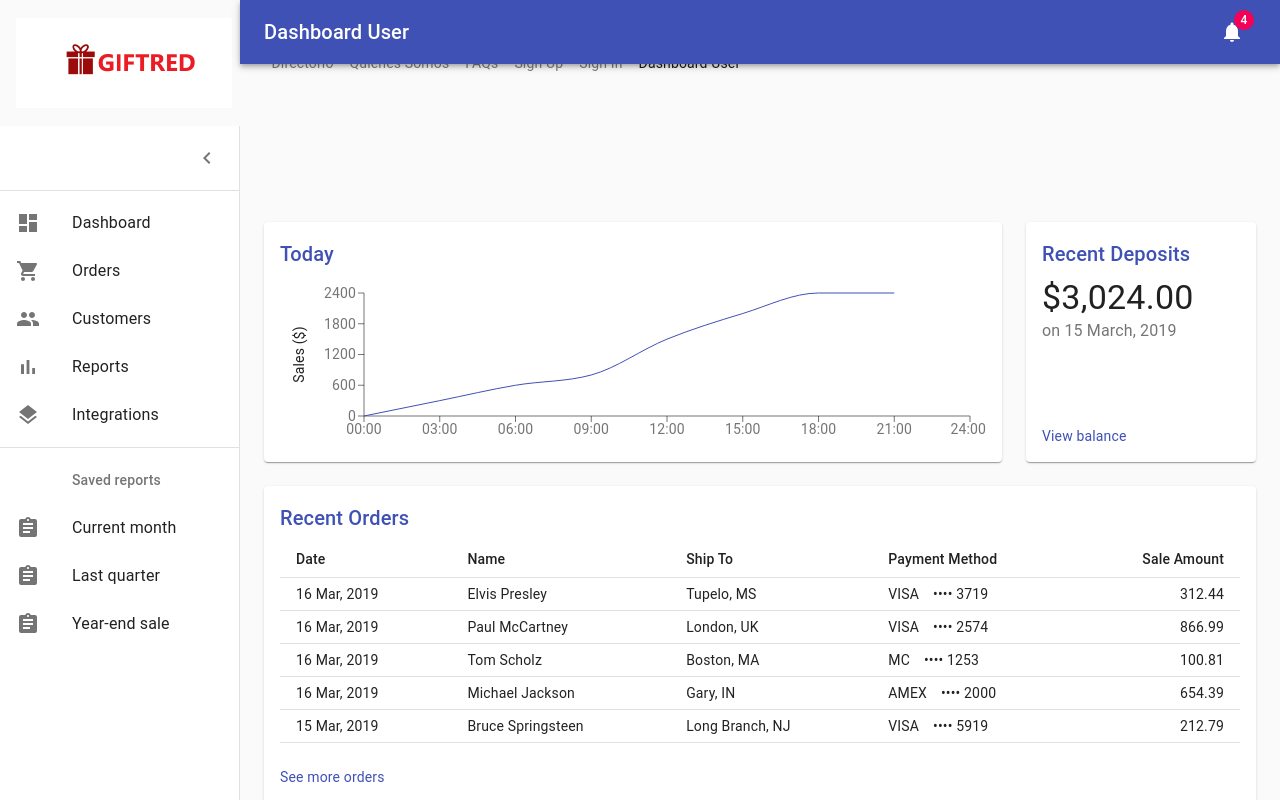
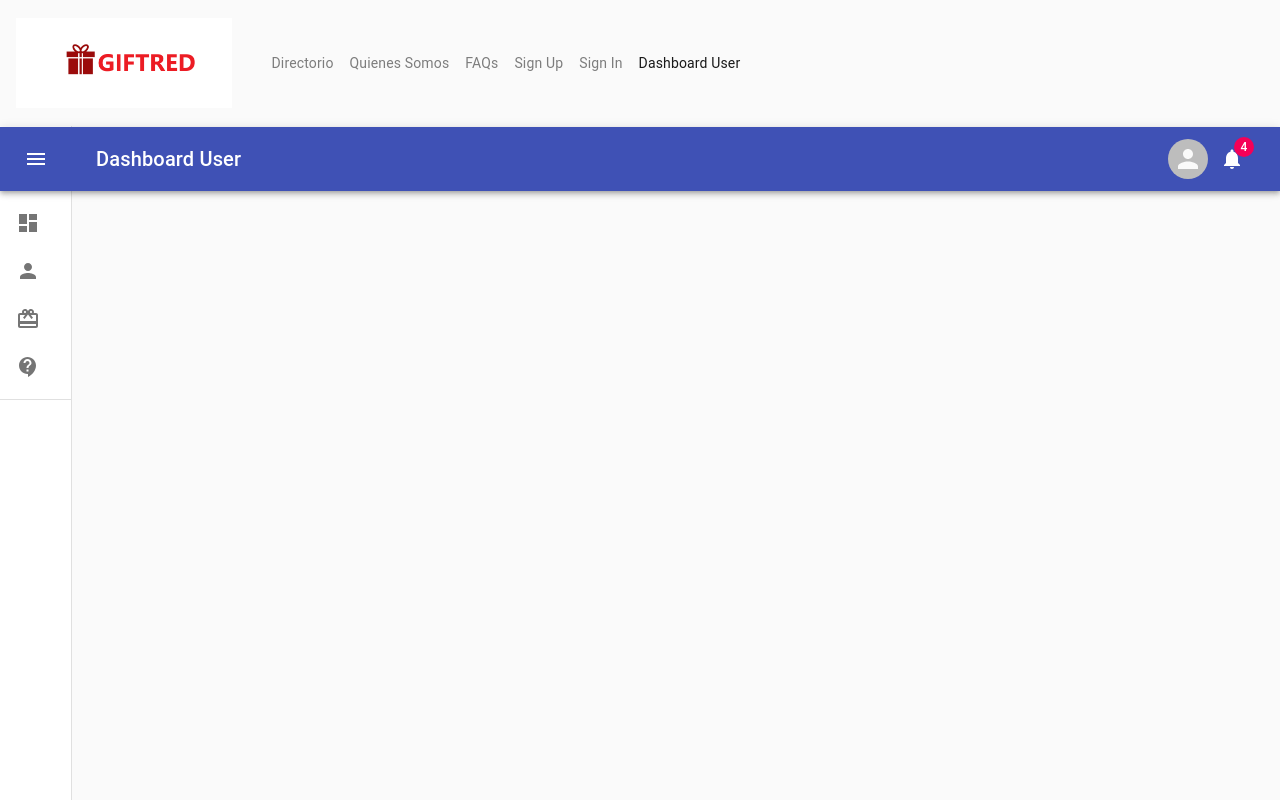
Before and after one commit to ricardoromeroa/GIFTRED, a React (Create React App) app: page /dashboard-user in a window 1280 px wide. Shown: the top 800 px of the page. Built offline with nearby package versions, Linux system fonts and the light colour scheme.

Commit message:
Update Dashboard User Template - Step 3

```diff
--- a/package.json
+++ b/package.json
@@ -19,6 +19,7 @@
     "chart.js": "^2.9.3",
     "date-fns": "^2.14.0",
     "moment": "^2.26.0",
+    "query-string": "^6.13.1",
     "react": "^16.13.1",
     "react-chartjs-2": "^2.9.0",
     "react-dom": "^16.13.1",
--- /dev/null
+++ b/src/components/DashboardUser/CardData.js
@@ -0,0 +1,33 @@
+import React, { useState, useEffect } from 'react';
+import axios from 'axios';
+
+import CardDetails from './CardDetails';
+
+export default function CardData() {
+
+  // Temporalmente datos desde SWAPI
+  const [massUser, setMassUser] = useState('');
+  const [nameUser, setNameUser] = useState('');
+  const [genderUser, setGenderUser] = useState('');
+
+  // Temporalmente datos desde SWAPI
+ useEffect(() => {
+  axios.get('https://swapi.dev/api/people/1')
+  .then((res) => {
+
+    setNameUser(res.data.name);
+    setGenderUser(res.data.gender);
+    setMassUser(res.data.mass);
+  })
+  .catch((error) => console.log(error));
+ },[])
+
+  // Temporalmente datos desde SWAPI
+    return(
+        <CardDetails
+                name={nameUser}
+                gender={genderUser}
+                mass={massUser}
+                />
+    )
+}
--- /dev/null
+++ b/src/components/DashboardUser/CardDetails.js
@@ -0,0 +1,40 @@
+import React from 'react';
+import Typography from '@material-ui/core/Typography';
+import Title from './Title';
+import Link from '@material-ui/core/Link';
+import { makeStyles } from '@material-ui/core/styles';
+
+function preventDefault(event) {
+    event.preventDefault();
+  }
+
+const useStyles = makeStyles({
+    depositContext: {
+      flex: 1,
+    },
+  });
+
+
+const UserDetails = (props) =>{
+  const classes = useStyles();
+
+  // Temporalmente datos desde SWAPI
+    return (
+        <React.Fragment>
+        <Title>{props.name}</Title>
+        <Typography component="p" variant="h4">
+             Gender: {props.gender}
+        </Typography>
+            <Typography color="textSecondary" className={classes.depositContext}>
+              Mass: {props.mass} Kg
+            </Typography>
+            <div>
+              <Link color="primary" href="#" onClick={preventDefault}>
+                View balance
+              </Link>
+            </div>
+        </React.Fragment>
+    )
+};
+
+export default UserDetails;
--- a/src/components/DashboardUser/DashboardUser.js
+++ b/src/components/DashboardUser/DashboardUser.js
@@ -1,9 +1,9 @@
 import React from 'react';
+import { Link as RouterLink, Redirect } from 'react-router-dom';
 import clsx from 'clsx';
 import { makeStyles } from '@material-ui/core/styles';
 import CssBaseline from '@material-ui/core/CssBaseline';
 import Drawer from '@material-ui/core/Drawer';
-import Box from '@material-ui/core/Box';
 import AppBar from '@material-ui/core/AppBar';
 import Toolbar from '@material-ui/core/Toolbar';
 import List from '@material-ui/core/List';
@@ -14,26 +14,62 @@ import Badge from '@material-ui/core/Badge';
 import Container from '@material-ui/core/Container';
 import Grid from '@material-ui/core/Grid';
 import Paper from '@material-ui/core/Paper';
-import Link from '@material-ui/core/Link';
 import MenuIcon from '@material-ui/icons/Menu';
 import ChevronLeftIcon from '@material-ui/icons/ChevronLeft';
 import NotificationsIcon from '@material-ui/icons/Notifications';
-import { mainListItems, secondaryListItems } from './ListItems';
-import Chart from './Chart';
-import Deposits from './Deposits';
-import Orders from './Orders';
+import { mainListItems } from './ListItems';
+import { Avatar } from '@material-ui/core';
 
-function Copyright() {
-  return (
-    <Typography variant="body2" color="textSecondary" align="center">
-      {'Copyright © '}
-      <Link color="inherit" href="https://material-ui.com/">
-        Your Website
-      </Link>{' '}
-      {new Date().getFullYear()}
-      {'.'}
-    </Typography>
-  );
+// Contenido del dashboard
+import PanelData from './PanelData';
+import UserData from './UserData';
+import CardData from './CardData';
+
+
+function GetContent(url) {
+
+  const classes = useStyles();
+  const fixedHeightPaper = clsx(classes.paper, classes.fixedHeight);
+
+    switch (url) {
+      case 'panel':
+        return (
+          <Grid item xs={12} md={4} lg={3}>
+          <Paper className={fixedHeightPaper}>
+            <PanelData />
+          </Paper>
+        </Grid>
+        )
+        break;
+        case 'user':
+        return (<Grid item xs={12}>
+          <Paper className={classes.paper}>
+            <UserData />
+          </Paper>
+        </Grid>
+        )
+        break;
+        case 'cards':
+        return (
+          <Grid item xs={12} md={4} lg={3}>
+              <Paper className={fixedHeightPaper}>
+                <CardData />
+              </Paper>
+            </Grid>
+        )
+        break;
+        case 'support':
+        return (
+          <h1>Hola support</h1>
+        )
+        break;
+
+      default:
+       return(
+       <Redirect to="../dashboard-user" />
+       )
+        break;
+    }
 }
 
 const drawerWidth = 240;
@@ -53,6 +89,7 @@ const useStyles = makeStyles((theme) => ({
     ...theme.mixins.toolbar,
   },
   appBar: {
+    marginTop: '127px',
     zIndex: theme.zIndex.drawer + 1,
     transition: theme.transitions.create(['width', 'margin'], {
       easing: theme.transitions.easing.sharp,
@@ -117,21 +154,24 @@ const useStyles = makeStyles((theme) => ({
   },
 }));
 
-export default function Dashboard() {
+export default function Dashboard(props) {
   const classes = useStyles();
-  const [open, setOpen] = React.useState(true);
+  const [open, setOpen] = React.useState(false);
   const handleDrawerOpen = () => {
     setOpen(true);
   };
   const handleDrawerClose = () => {
     setOpen(false);
   };
-  const fixedHeightPaper = clsx(classes.paper, classes.fixedHeight);
+
+    const queryString = window.location.search;
+    const urlParams = new URLSearchParams(queryString);
+    const urlQuery = urlParams.get('q');
 
   return (
     <div className={classes.root}>
       <CssBaseline />
-      <AppBar position="absolute" className={clsx(classes.appBar, open && classes.appBarShift)} >
+      <AppBar position="absolute" mt={45} className={clsx(classes.appBar, open && classes.appBarShift)} >
         <Toolbar className={classes.toolbar}>
           <IconButton
             edge="start"
@@ -142,12 +182,19 @@ export default function Dashboard() {
           >
             <MenuIcon />
           </IconButton>
+
           <Typography component="h1" variant="h6" color="inherit" noWrap className={classes.title}>
             Dashboard User
           </Typography>
-          <IconButton color="inherit">
-            <Badge badgeContent={4} color="secondary">
-              <NotificationsIcon />
+          <Avatar />
+          <IconButton
+            component={RouterLink}
+            to="/"
+            color="inherit">
+            <Badge
+             badgeContent={4}
+             color="secondary">
+              <NotificationsIcon color="White" />
             </Badge>
           </IconButton>
         </Toolbar>
@@ -167,34 +214,13 @@ export default function Dashboard() {
         <Divider />
         <List>{mainListItems}</List>
         <Divider />
-        <List>{secondaryListItems}</List>
       </Drawer>
       <main className={classes.content}>
         <div className={classes.appBarSpacer} />
         <Container maxWidth="lg" className={classes.container}>
           <Grid container spacing={3}>
-            {/* Chart */}
-            <Grid item xs={12} md={8} lg={9}>
-              <Paper className={fixedHeightPaper}>
-                <Chart />
-              </Paper>
-            </Grid>
-            {/* Recent Deposits */}
-            <Grid item xs={12} md={4} lg={3}>
-              <Paper className={fixedHeightPaper}>
-                <Deposits />
-              </Paper>
-            </Grid>
-            {/* Recent Orders */}
-            <Grid item xs={12}>
-              <Paper className={classes.paper}>
-                <Orders />
-              </Paper>
-            </Grid>
+            { GetContent(urlQuery) }
           </Grid>
-          <Box pt={4}>
-            <Copyright />
-          </Box>
         </Container>
       </main>
     </div>
--- a/src/components/DashboardUser/ListItems.js
+++ b/src/components/DashboardUser/ListItems.js
@@ -1,70 +1,82 @@
 import React from 'react';
+import { Link as RouterLink } from 'react-router-dom';
+
+
+// Layer
 import ListItem from '@material-ui/core/ListItem';
 import ListItemIcon from '@material-ui/core/ListItemIcon';
 import ListItemText from '@material-ui/core/ListItemText';
-import ListSubheader from '@material-ui/core/ListSubheader';
+// import ListSubheader from '@material-ui/core/ListSubheader';
+
+// Icons
 import DashboardIcon from '@material-ui/icons/Dashboard';
-import ShoppingCartIcon from '@material-ui/icons/ShoppingCart';
-import PeopleIcon from '@material-ui/icons/People';
-import BarChartIcon from '@material-ui/icons/BarChart';
-import LayersIcon from '@material-ui/icons/Layers';
-import AssignmentIcon from '@material-ui/icons/Assignment';
+import Person from '@material-ui/icons/Person';
+import GiftCard from '@material-ui/icons/CardGiftcard';
+import Support from '@material-ui/icons/ContactSupport';
+// import LayersIcon from '@material-ui/icons/Layers';
+// import AssignmentIcon from '@material-ui/icons/Assignment';
 
 export const mainListItems = (
   <div>
-    <ListItem button>
+    <ListItem
+      component={RouterLink}
+      to="../dashboard-user?q=panel"
+      button>
       <ListItemIcon>
         <DashboardIcon />
       </ListItemIcon>
-      <ListItemText primary="Dashboard" />
+      <ListItemText primary="Panel de Usuario" />
     </ListItem>
-    <ListItem button>
+    <ListItem
+      component={RouterLink}
+      to="../dashboard-user?q=user"
+      button>
       <ListItemIcon>
-        <ShoppingCartIcon />
+        <Person />
       </ListItemIcon>
-      <ListItemText primary="Orders" />
+      <ListItemText primary="Perfil" />
     </ListItem>
-    <ListItem button>
+    <ListItem
+      component={RouterLink}
+      to="../dashboard-user?q=cards"
+      button>
       <ListItemIcon>
-        <PeopleIcon />
+        <GiftCard />
       </ListItemIcon>
-      <ListItemText primary="Customers" />
+      <ListItemText primary="Gift - Cards" />
     </ListItem>
-    <ListItem button>
+    <ListItem
+      component={RouterLink}
+      to="../dashboard-user?q=support"
+      button>
       <ListItemIcon>
-        <BarChartIcon />
+        <Support />
       </ListItemIcon>
-      <ListItemText primary="Reports" />
-    </ListItem>
-    <ListItem button>
-      <ListItemIcon>
-        <LayersIcon />
-      </ListItemIcon>
-      <ListItemText primary="Integrations" />
+      <ListItemText primary="Soporte" />
     </ListItem>
   </div>
 );
 
-export const secondaryListItems = (
-  <div>
-    <ListSubheader inset>Saved reports</ListSubheader>
-    <ListItem button>
-      <ListItemIcon>
-        <AssignmentIcon />
-      </ListItemIcon>
-      <ListItemText primary="Current month" />
-    </ListItem>
-    <ListItem button>
-      <ListItemIcon>
-        <AssignmentIcon />
-      </ListItemIcon>
-      <ListItemText primary="Last quarter" />
-    </ListItem>
-    <ListItem button>
-      <ListItemIcon>
-        <AssignmentIcon />
-      </ListItemIcon>
-      <ListItemText primary="Year-end sale" />
-    </ListItem>
-  </div>
-);
+// export const secondaryListItems = (
+//   <div>
+//     <ListSubheader inset>Saved reports</ListSubheader>
+//     <ListItem button>
+//       <ListItemIcon>
+//         <AssignmentIcon />
+//       </ListItemIcon>
+//       <ListItemText primary="Current month" />
+//     </ListItem>
+//     <ListItem button>
+//       <ListItemIcon>
+//         <AssignmentIcon />
+//       </ListItemIcon>
+//       <ListItemText primary="Last quarter" />
+//     </ListItem>
+//     <ListItem button>
+//       <ListItemIcon>
+//         <AssignmentIcon />
+//       </ListItemIcon>
+//       <ListItemText primary="Year-end sale" />
+//     </ListItem>
+//   </div>
+// );
--- /dev/null
+++ b/src/components/DashboardUser/PanelData.js
@@ -0,0 +1,33 @@
+import React, { useState, useEffect } from 'react';
+import axios from 'axios';
+
+import PanelDetails from './PanelDetails';
+
+export default function PanelData() {
+
+  // Temporalmente datos desde SWAPI
+  const [massUser, setMassUser] = useState('');
+  const [nameUser, setNameUser] = useState('');
+  const [genderUser, setGenderUser] = useState('');
+
+  // Temporalmente datos desde SWAPI
+ useEffect(() => {
+  axios.get('https://swapi.dev/api/people/1')
+  .then((res) => {
+
+    setNameUser(res.data.name);
+    setGenderUser(res.data.gender);
+    setMassUser(res.data.mass);
+  })
+  .catch((error) => console.log(error));
+ },[])
+
+  // Temporalmente datos desde SWAPI
+    return(
+        <PanelDetails
+                name={nameUser}
+                gender={genderUser}
+                mass={massUser}
+                />
+    )
+}
--- /dev/null
+++ b/src/components/DashboardUser/PanelDetails.js
@@ -0,0 +1,39 @@
+import React from 'react';
+import Typography from '@material-ui/core/Typography';
+import Title from './Title';
+import Link from '@material-ui/core/Link';
+import { makeStyles } from '@material-ui/core/styles';
+
+function preventDefault(event) {
+    event.preventDefault();
+  }
+
+const useStyles = makeStyles({
+    depositContext: {
+      flex: 1,
+    },
+  });
+
+const PanelDetails = (props) =>{
+  const classes = useStyles();
+
+  // Temporalmente datos desde SWAPI
+    return (
+      <React.Fragment>
+          <Title>{props.name}</Title>
+          <Typography component="p" variant="h4">
+              Gender: {props.gender}
+          </Typography>
+          <Typography color="textSecondary" className={classes.depositContext}>
+              Mass: {props.mass} Kg
+          </Typography>
+          <div>
+            <Link color="primary" href="#" onClick={preventDefault}>
+              View balance
+            </Link>
+          </div>
+      </React.Fragment>
+    )
+};
+
+export default PanelDetails;
--- /dev/null
+++ b/src/components/DashboardUser/UserData.js
@@ -0,0 +1,35 @@
+import React, { useState, useEffect } from 'react';
+import axios from 'axios';
+
+import UserDetails from './UserDetails';
+
+export default function UserData() {
+
+  // Temporalmente datos desde SWAPI
+  const [massUser, setMassUser] = useState('');
+  const [nameUser, setNameUser] = useState('');
+  const [genderUser, setGenderUser] = useState('');
+
+  // Temporalmente datos desde SWAPI
+ useEffect(() => {
+  axios.get('https://swapi.dev/api/people/1')
+  .then((res) => {
+
+    setNameUser(res.data.name);
+    setGenderUser(res.data.gender);
+    setMassUser(res.data.mass);
+  })
+  .catch((error) => console.log(error));
+ },[])
+
+  // Temporalmente datos desde SWAPI
+    return(
+      <React.Fragment>
+        <UserDetails
+                name={nameUser}
+                gender={genderUser}
+                mass={massUser}
+                />
+      </React.Fragment>
+    )
+}
--- /dev/null
+++ b/src/components/DashboardUser/UserDetails.js
@@ -0,0 +1,46 @@
+import React from 'react';
+import Typography from '@material-ui/core/Typography';
+import Title from './Title';
+import Link from '@material-ui/core/Link';
+import { makeStyles } from '@material-ui/core/styles';
+import Grid from '@material-ui/core/Grid';
+import Paper from '@material-ui/core/Paper';
+import clsx from 'clsx';
+
+function preventDefault(event) {
+    event.preventDefault();
+  }
+
+const useStyles = makeStyles({
+    depositContext: {
+      flex: 1,
+    },
+  });
+
+const UserDetails = (props) =>{
+
+  const classes = useStyles();
+  const fixedHeightPaper = clsx(classes.paper, classes.fixedHeight);
+
+  // Temporalmente datos desde SWAPI
+    return (
+          <Grid item xs={12} md={4} lg={3}>
+            <Paper className={fixedHeightPaper}>
+              <Title>{props.name}</Title>
+              <Typography component="p" variant="h4">
+                  Gender: {props.gender}
+              </Typography>
+              <Typography color="textSecondary" className={classes.depositContext}>
+                Mass: {props.mass} Kg
+              </Typography>
+              <div>
+                <Link color="primary" href="#" onClick={preventDefault}>
+                  View balance
+                </Link>
+              </div>
+            </Paper>
+        </Grid>
+    )
+};
+
+export default UserDetails;
```
Also changed, not shown: src/Views/DashboardUserContainer.js (line endings or trailing spaces), 1 other file (tests, documents, lock files or other folders).
